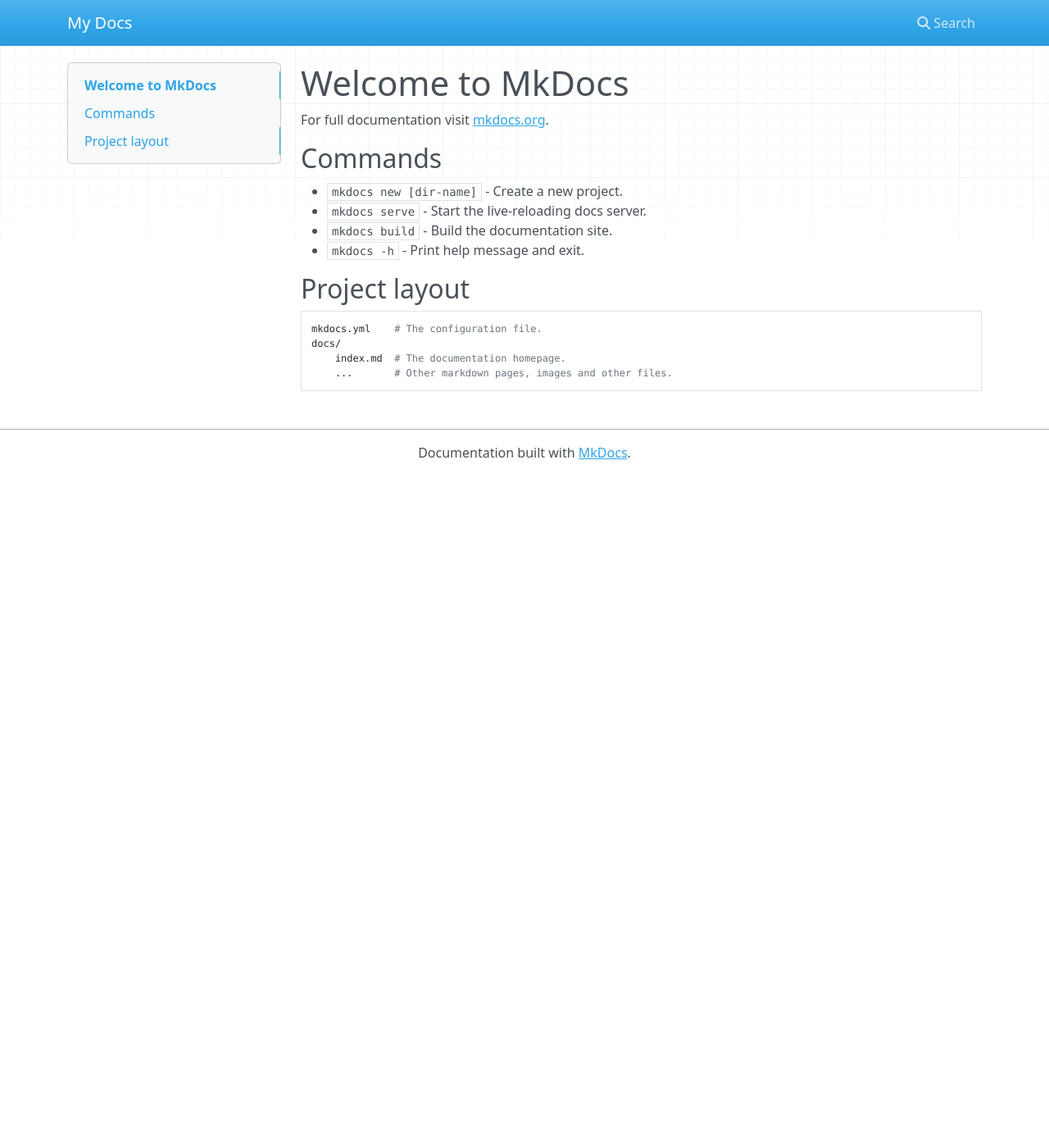
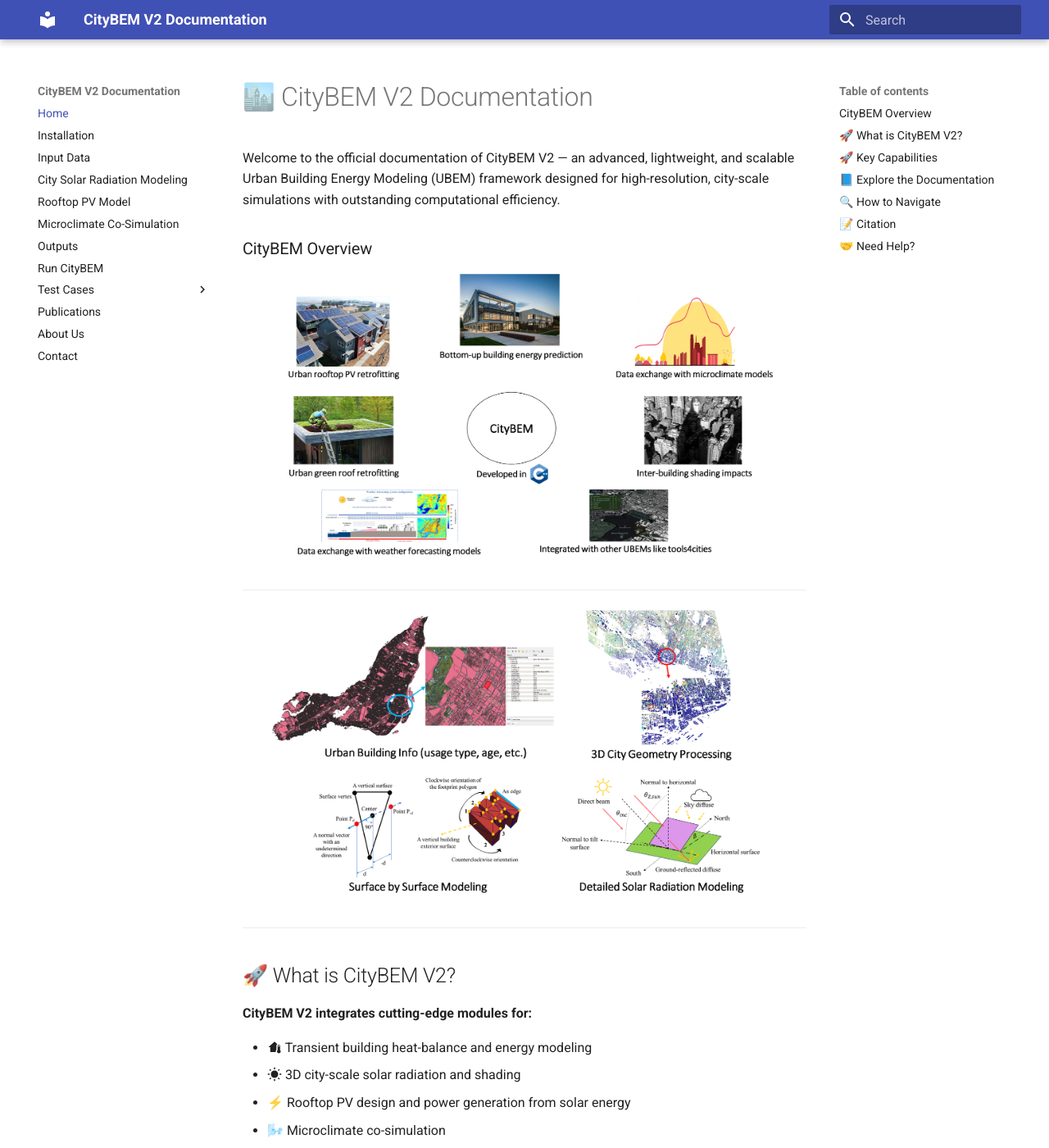
Before and after one commit to saeed-rayegan/CityBEM-docs, an MkDocs documentation site: the page built from docs/index.md, in a window 1280 px wide and 1400 px high. Shown: the whole window at 82% size. Built offline with MkDocs 1.6.1 and Material for MkDocs 9.7.7, drawn with Linux system fonts in a browser that asks for light colours; nearby versions of some CDN libraries; some of the changed text lies outside the part shown.

Commit message:
feat: major UI improvements across documentation (About page, Publications, icons, images, links)

```diff
--- a/docs/index.md
+++ b/docs/index.md
@@ -1,17 +1,110 @@
-# Welcome to MkDocs
+# 🏙️ CityBEM V2 Documentation
 
-For full documentation visit [mkdocs.org](https://www.mkdocs.org).
+Welcome to the official documentation of CityBEM V2 — an advanced, lightweight, and scalable Urban Building Energy Modeling (UBEM) framework designed for high-resolution, city-scale simulations with outstanding computational efficiency.
 
-## Commands
+### CityBEM Overview
 
-* `mkdocs new [dir-name]` - Create a new project.
-* `mkdocs serve` - Start the live-reloading docs server.
-* `mkdocs build` - Build the documentation site.
-* `mkdocs -h` - Print help message and exit.
+<div align="center">
+  <img src="assets/citybem_overview.png" alt="City-scale simulation example" width="90%">
+</div>
 
-## Project layout
+---
 
-    mkdocs.yml    # The configuration file.
-    docs/
-        index.md  # The documentation homepage.
-        ...       # Other markdown pages, images and other files.
+<div align="center">
+  <img src="assets/citybem_overview2.png" alt="City-scale simulation example" width="90%">
+</div>
+
+---
+
+## 🚀 What is CityBEM V2?
+
+**CityBEM V2 integrates cutting-edge modules for:**
+
+- :material-home-thermometer: Transient building heat-balance and energy modeling
+- :material-white-balance-sunny: 3D city-scale solar radiation and shading
+- ⚡ Rooftop PV design and power generation from solar energy
+- 🌬️ Microclimate co-simulation
+- 🧱 3D geometry handling (e.g., STL ASCII)
+- 🧩 C++ & Python hybrid workflows
+
+**CityBEM V2 is engineered and custom-designed for:**
+
+- ⏱️ High temporal resolution (hourly/minute-scale)
+- 🏢 100,000+ buildings
+- ⚙️ Low computational cost
+- 🔗 Seamless integration with other city-scale tools (CFD-based microclimate models, radiation models, digital twins, electricity grid simulators)
+
+---
+
+## 🚀 Key Capabilities
+
+<div class="grid cards" markdown>
+
+- :material-lightning-bolt: **High Computational Efficiency**
+  Optimized for large-scale UBEM simulations.
+
+- :material-city-variant-outline: **City-Scale Solar Modeling**
+  3D ray-tracing shading for dense urban geometry.
+
+- :material-solar-power: **Rooftop PV Simulation**
+  Panel layout design, shading-aware irradiance, and net-metering.
+
+- :material-weather-cloudy: **Microclimate Co-Simulation**
+  Seamless coupling with CityFFD fields.
+
+- :material-table-multiple: **Scalable Data Structures**
+  Supports tens of thousands of buildings.
+
+</div>
+
+---
+
+## 📘 Explore the Documentation
+
+<div class="grid cards" markdown>
+
+- :material-download: **Installation**
+  Get started by installing CityBEM V2 and required dependencies.
+
+- :material-database: **Input Data Arrays**
+  Learn how to prepare building, weather, and radiation inputs.
+
+- :material-weather-sunny: **Solar Radiation Modeling**
+  Understand the 3D shading engine, ray-tracing method, and irradiance workflow.
+
+- :material-solar-power: **Rooftop PV Simulation**
+  Design scalable PV networks, compute shading-aware power outputs.
+
+- :material-cloud-sync: **Microclimate Co-Simulation**
+  Integrate CityFFD microclimate fields directly into the energy model.
+
+- :material-file-chart: **Outputs**
+  Explore how to interpret simulation results and export workflows.
+
+- :material-flask: **Test Cases**
+  Run example cases, including the **Montreal Rooftop PV Case**.
+
+- :material-book-open-page-variant: **Publications**
+  Cite CityBEM V2 in your research and explore related studies.
+
+</div>
+
+---
+
+## 🔍 How to Navigate
+
+Use the **left sidebar** to jump between modules, examples, and detailed documentation.
+Each page includes diagrams, workflows, and code snippets to help you replicate large-scale UBEM and PV simulations.
+
+---
+
+## 📝 Citation
+
+If you use CityBEM in your research, please cite the papers listed in the **Publications** section.
+
+---
+
+## 🤝 Need Help?
+
+Visit the **Contact** page for supervision and collaboration details.
+Visit the **Contact** page for supervision and collaboration details.
--- /dev/null
+++ b/docs/javascripts/mathjax.js
@@ -0,0 +1,12 @@
+window.MathJax = {
+  tex: {
+    inlineMath: [['$', '$'], ['\\(', '\\)']],
+    displayMath: [['$$', '$$'], ['\\[', '\\]']]
+  }
+};
+
+document.addEventListener("DOMContentLoaded", function () {
+  const script = document.createElement("script");
+  script.src = "https://cdn.jsdelivr.net/npm/mathjax@3/es5/tex-svg.js";
+  document.head.appendChild(script);
+});
--- a/mkdocs.yml
+++ b/mkdocs.yml
@@ -1 +1,44 @@
-site_name: My Docs
+site_name: CityBEM V2 Documentation
+
+theme:
+  name: material
+  features:
+    - content.code.annotate
+    - content.tabs
+    - content.cards
+    - content.grid
+    - navigation.instant
+  hide:
+    - header
+    - footer
+
+nav:
+  - Home: index.md
+  - Installation: installation.md
+  - Input Data: data_inputs.md
+  - City Solar Radiation Modeling: solar_radiation.md
+  - Rooftop PV Model: pv_model.md
+  - Microclimate Co-Simulation: microclimate.md
+  - Outputs: outputs.md
+  - Run CityBEM: run_citybem.md
+  - Test Cases:
+      - Rooftop PV Montreal Case: examples/rooftoppv_montreal.md
+  - Publications: publications.md
+  - About Us: about.md
+  - Contact: contact.md
+
+markdown_extensions:
+  - pymdownx.arithmatex:
+      generic: true
+  - pymdownx.superfences
+  - pymdownx.details
+  - attr_list
+  - md_in_html
+  - admonition
+
+  - pymdownx.emoji:
+      emoji_index: !!python/name:material.extensions.emoji.twemoji
+      emoji_generator: !!python/name:material.extensions.emoji.to_svg
+
+extra_javascript:
+  - javascripts/mathjax.js
```
Also changed, not shown: docs/about.md (added, +72 -0 lines), docs/contact.md (added, +18 -0 lines), docs/data_inputs.md (added, +55 -0 lines), docs/examples/rooftoppv_montreal.md (added, +17 -0 lines), docs/installation.md (added, +15 -0 lines), docs/microclimate.md (added, +30 -0 lines), docs/outputs.md (added, +28 -0 lines), docs/publications.md (added, +73 -0 lines), docs/pv_model.md (added, +43 -0 lines), docs/run_citybem.md (added, +7 -0 lines), docs/solar_radiation.md (added, +34 -0 lines), docs/assets/about_us.png (added), docs/assets/citybem_overview.png (added), docs/assets/citybem_overview2.png (added), 3 other files.
